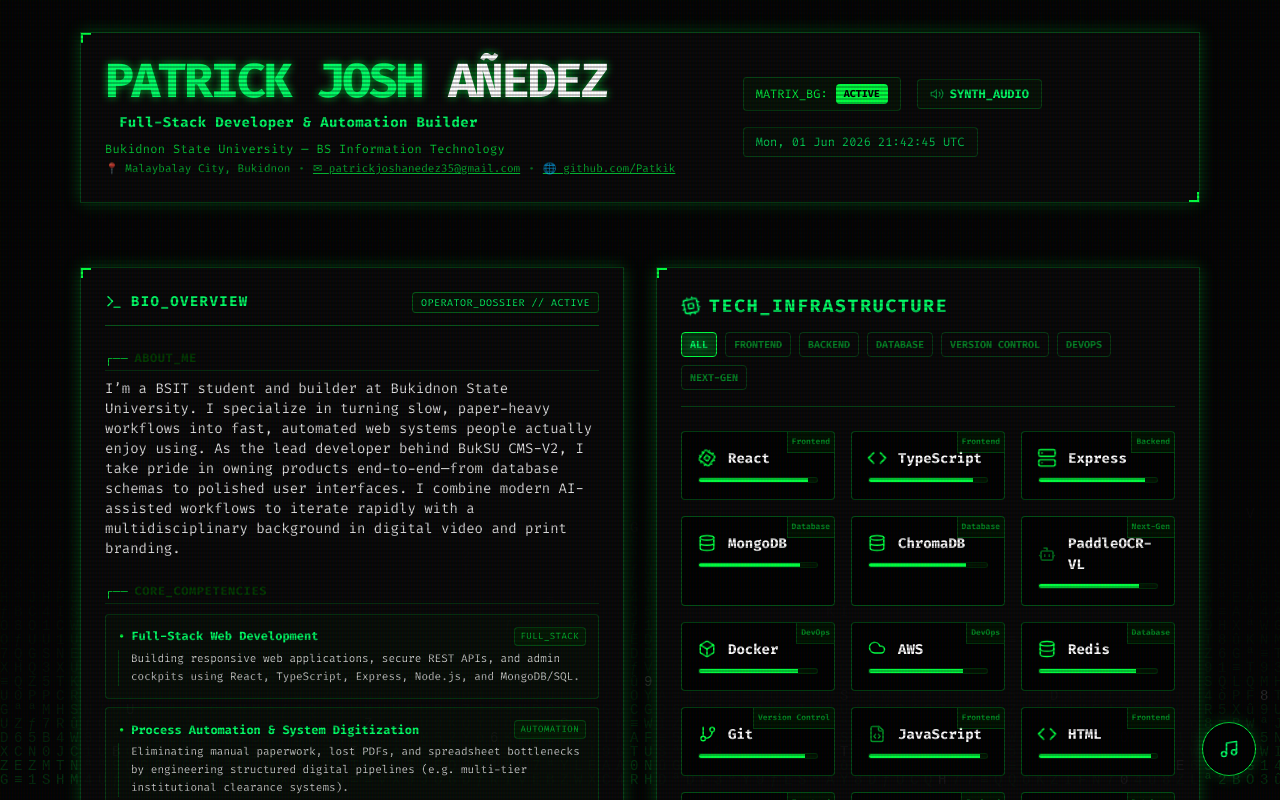
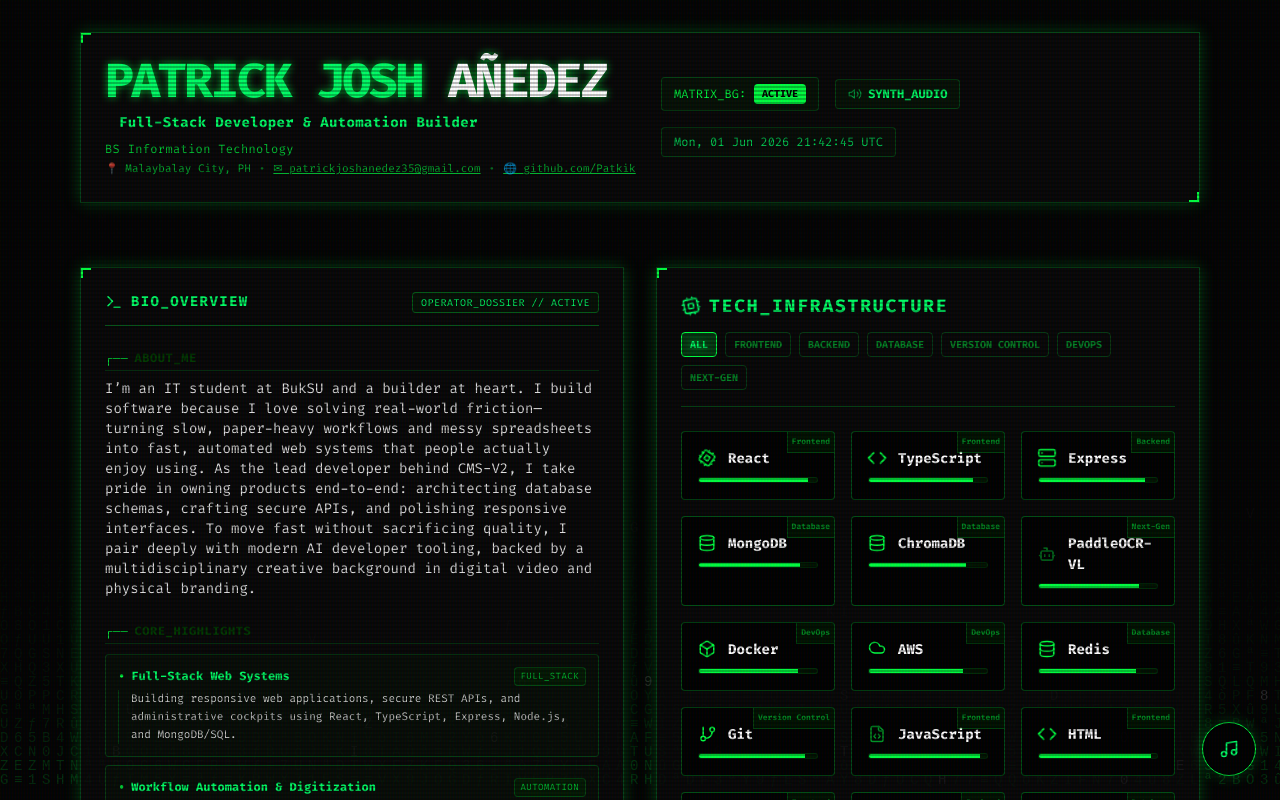
Before and after one commit to Patkik/SocMed-Bio, a React (Vite) app: page / in a window 1280 px wide. Both pictures are taken after a click on the button "SKIP". Shown: the top 800 px of the page. Built offline with nearby package versions, Linux system fonts and the light colour scheme.

Commit message:
feat: refine bio to be personal, mention BukSU once, and emphasize highlights

```diff
--- a/src/App.tsx
+++ b/src/App.tsx
@@ -460,10 +460,10 @@
                   </p>
                 </div>
 
-                {/* Core Competencies Section */}
+                {/* Core Highlights Section */}
                 <div className="space-y-2.5">
                   <div className="text-xs text-matrix-dark border-b border-matrix/20 pb-1 uppercase font-bold tracking-wider flex items-center gap-1.5 font-mono">
-                    <span className="text-matrix">┌──</span> CORE_COMPETENCIES
+                    <span className="text-matrix">┌──</span> CORE_HIGHLIGHTS
                   </div>
                   <div className="space-y-2 font-mono">
                     {BIO_OVERVIEW.competencies.map((comp, idx) => (
--- a/src/data/portfolioData.ts
+++ b/src/data/portfolioData.ts
@@ -244,35 +244,35 @@
 export const BIO_OVERVIEW: BioOverview = {
   name: "Patrick Josh Añedez",
   role: "Full-Stack Developer & Automation Builder",
-  institution: "Bukidnon State University — BS Information Technology",
-  location: "Malaybalay City, Bukidnon",
+  institution: "BS Information Technology",
+  location: "Malaybalay City, PH",
   email: "patrickjoshanedez35@gmail.com",
   github: "github.com/Patkik",
-  aboutMe: "I’m a BSIT student and builder at Bukidnon State University. I specialize in turning slow, paper-heavy workflows into fast, automated web systems people actually enjoy using. As the lead developer behind BukSU CMS-V2, I take pride in owning products end-to-end—from database schemas to polished user interfaces. I combine modern AI-assisted workflows to iterate rapidly with a multidisciplinary background in digital video and print branding.",
+  aboutMe: "I’m an IT student at BukSU and a builder at heart. I build software because I love solving real-world friction—turning slow, paper-heavy workflows and messy spreadsheets into fast, automated web systems that people actually enjoy using. As the lead developer behind CMS-V2, I take pride in owning products end-to-end: architecting database schemas, crafting secure APIs, and polishing responsive interfaces. To move fast without sacrificing quality, I pair deeply with modern AI developer tooling, backed by a multidisciplinary creative background in digital video and physical branding.",
   competencies: [
     {
-      title: "Full-Stack Web Development",
-      description: "Building responsive web applications, secure REST APIs, and admin cockpits using React, TypeScript, Express, Node.js, and MongoDB/SQL.",
+      title: "Full-Stack Web Systems",
+      description: "Building responsive web applications, secure REST APIs, and administrative cockpits using React, TypeScript, Express, Node.js, and MongoDB/SQL.",
       tag: "FULL_STACK"
     },
     {
-      title: "Process Automation & System Digitization",
-      description: "Eliminating manual paperwork, lost PDFs, and spreadsheet bottlenecks by engineering structured digital pipelines (e.g. multi-tier institutional clearance systems).",
+      title: "Workflow Automation & Digitization",
+      description: "Eliminating manual paperwork, lost PDFs, and spreadsheet bottlenecks by engineering structured, multi-tier digital approval pipelines (e.g. CMS-V2).",
       tag: "AUTOMATION"
     },
     {
-      title: "Applied AI & Intelligent Features",
-      description: "Integrating smart search (vector databases like ChromaDB), automated PDF/OCR text extraction (PaddleOCR), and LLM-assisted workflows directly into web apps.",
+      title: "AI-Accelerated Development",
+      description: "Power-user of modern AI tooling (Cursor, Claude Code) to rapidly scaffold, rigorously test, and ship clean software in record time.",
+      tag: "AI_WORKFLOWS"
+    },
+    {
+      title: "Applied AI & Smart Search",
+      description: "Integrating neural vector search (ChromaDB), automated document OCR extraction (PaddleOCR), and LLM pipelines directly into web apps.",
       tag: "APPLIED_AI"
     },
     {
-      title: "AI-Accelerated Engineering",
-      description: "Power-user of modern AI tooling (Cursor, Claude Code) to rapidly scaffold, rigorously test, and ship maintainable software in a fraction of traditional dev cycles.",
-      tag: "AI_HARNESS"
-    },
-    {
       title: "Creative Media & Physical Branding",
-      description: "Crafting vector graphics for vinyl cutting (vehicle decals, physical signage) alongside digital video editing and visual design.",
+      description: "Crafting precision vector graphics for vinyl cutting (vehicle decals, physical signage) alongside digital video post-production.",
       tag: "CREATIVE_MEDIA"
     }
   ],
```
